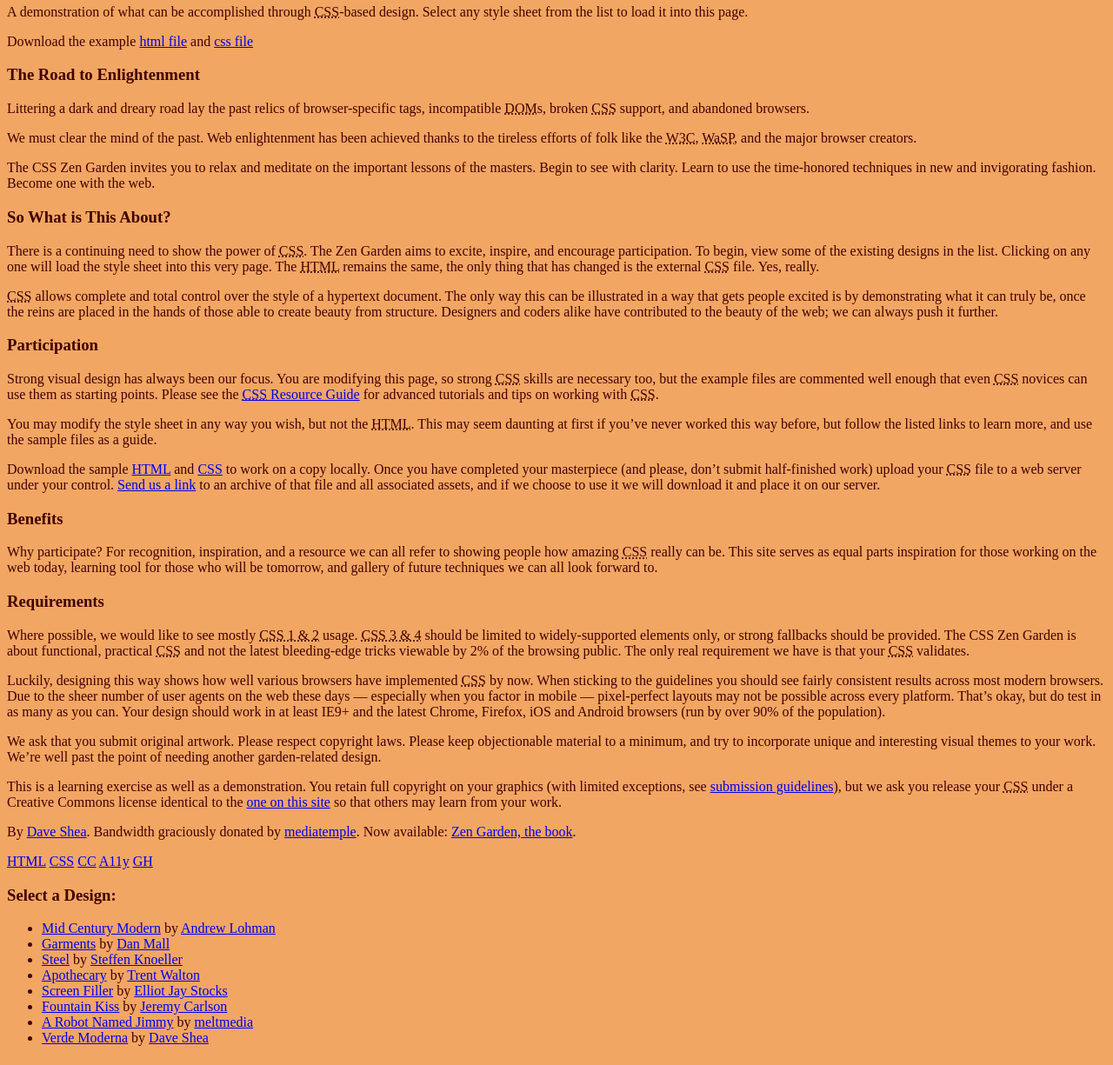
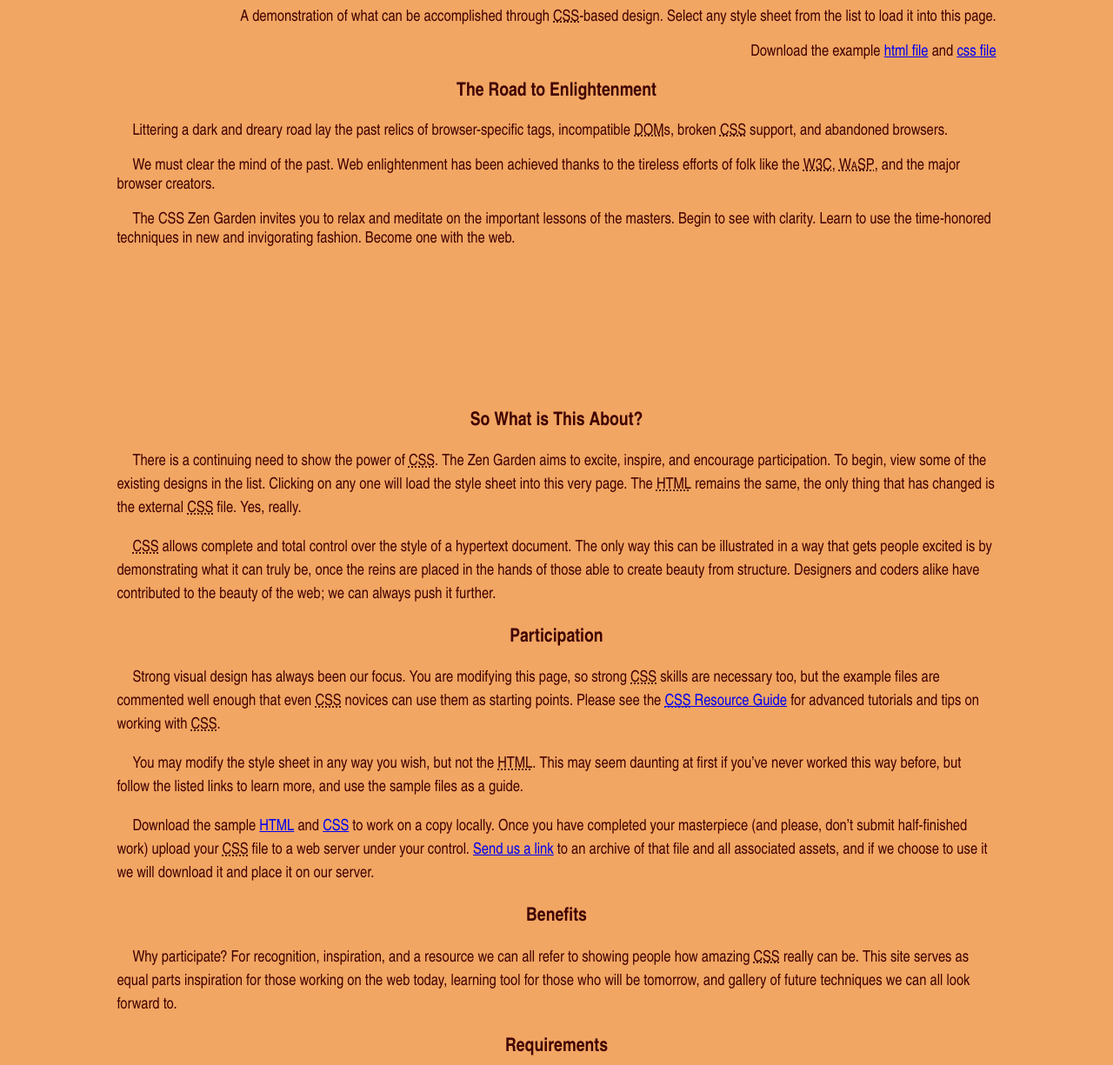
Before and after one commit to RodrigoSilvaBD/desenvolve-introducao-web, a plain HTML site: page CSS ZEN Garden/CSS Zen Garden_ The Beauty of CSS Design.html in a window 1280 px wide. Shown: the part 109-1334 px from the top of the page at 87% size. Drawn offline with Linux system fonts and the light colour scheme.

Commit message:
Add files via upload

```diff
--- a/CSS ZEN Garden/style.css
+++ b/CSS ZEN Garden/style.css
@@ -1,14 +1,89 @@
 /* Color Theme Swatches in Hex */
+/*
+1. Vamos definir algumas diretivas gerais para nossa página.
+- Defina a largura geral da página em 80%, limitado a no máximo 1280px de largura. Centralize a página na tela.
+- Defina a altura da seção de introdução em 550px
+- Remova o container #design-archives da renderização da página
 
-.brackground { color: #F2A663; }
-.Moda-2-hex { color: #8C1E14; }
-.principal { color: #400101; }
-.destaque { color: #BF2626; }
-.Moda-5-hex { color: #261515; }
+2. Agora vamos incrementar o cabeçalho da página.
+- Inverta a cor do cabeçalho aplicando o fundo escuro e a fonte clara.
+- Coloque título e subtítulo lado-a-lado, mas mantendo espaçamento entre eles e o restante da página.
+- Adicione um espaçamento lateral de 1em para o título principal.
+
+3. É hora de incrementar os menus!
+- Remova os bullets dos itens de menu presentes no painel lateral.
+- Aumente o espaçamento entre os itens do menu para 1em, pelo menos.
+- Centralize os itens presentes em cada menu.
+
+4. Por fim, vamos aplicar uma inversão de cores no rodapé para ele ganhar um contraste em relação ao restante da página.
+- Adicione 4% de espaçamento externo no rodapé.
+- Transforme cada link do rodapé em uma caixa colocando borda sólida de 2px, e espaçamento interno de 0.5em.
+*/
+
+.page-wrapper {
+	width: 80%;
+	max-width: 1280px;
+	margin: auto;
+}
+#zen-intro {
+	height: 550px;
+}
+#design-archives {
+	display: none;
+}
 
 
+#zen-intro header {
+	background-color: #400101;
+	color:#F2A663
+}
+
+#zen-intro header h1, #zen-intro header h2 {
+	display: inline-block
+}
+#zen-intro header h1 {
+	margin-left: 1em;
+	margin-right: 1em;
+}
+
+
+aside ul{
+	list-style-type: none;
+}
+aside ul li{
+	margin: 1em;
+	text-align: center;
+}
+
+
+.main footer{
+	margin: 4%;
+}
+.main footer a{
+	border: solid 2px #400101;
+	padding: 0.5em;
+	display: inline-block;
+}
 
 html{
 	background: #F2A663;
 	color: #400101;
+
+	font-size: 18px;
+	font-family: 'Arial Narrow', Arial, sans-serif;
+
 }
+p{
+	text-indent: 1em;
+}
+
+h1,	 h2, h3 {
+	text-align: center;
+}
+h1 {font-size: 1.8rem;}
+h2 {font-size: 1.4rem;}
+h3 {font-size: 1.2rem;}
+
+.summary { text-align: right;}
+.main p{line-height: 1.5;}
+abbr {font-variant: small-caps;}
```
